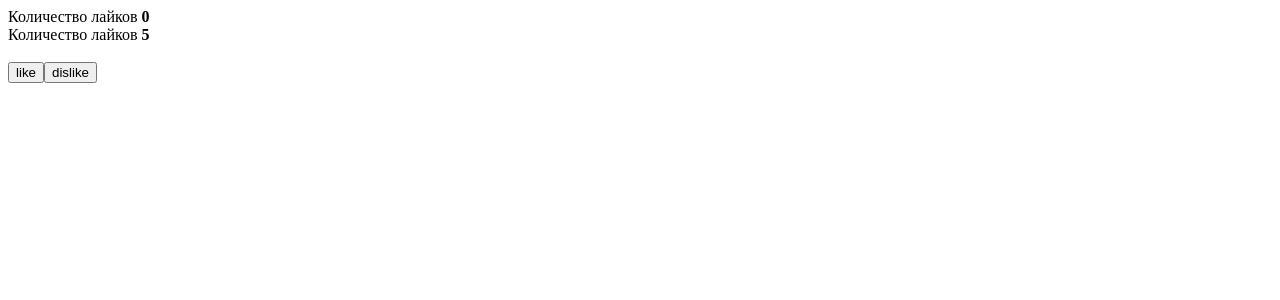
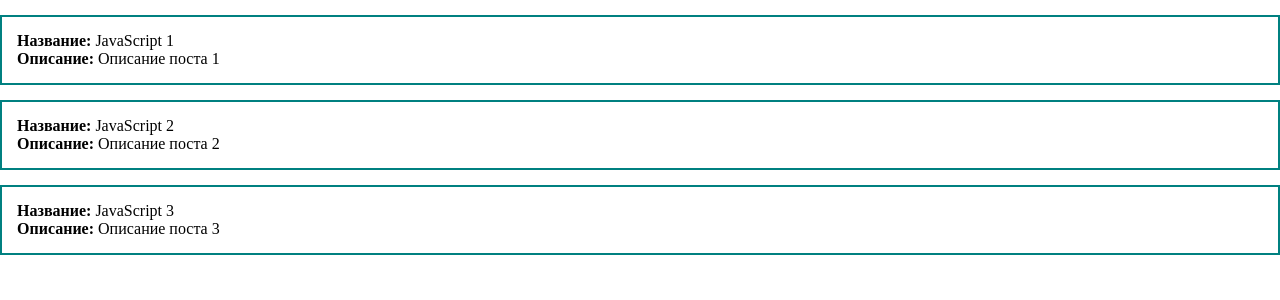
Before and after one commit to Sysreqx/vuejsApp01, a Vue app: page / in a window 1280 px wide. Shown: the top 300 px of the page. Built offline with nearby package versions, Linux system fonts and the light colour scheme.

Commit message:
feature (all): v-for

```diff
--- a/src/App.vue
+++ b/src/App.vue
@@ -2,33 +2,35 @@
   export default {
     data() {
       return {
-        likes: 0,
-        dislikes: 5,
+        posts: [
+          {id: 1, title: "JavaScript 1", body: "Описание поста 1"},
+          {id: 2, title: "JavaScript 2", body: "Описание поста 2"},
+          {id: 3, title: "JavaScript 3", body: "Описание поста 3"},
+        ]
       }
     },
-    methods: {
-      addLike() {
-        this.likes += 1;
-      },
-      addDislike() {
-        this.dislikes += 1;
-      }
-    }
   }
 </script>
 
 <template>
   <div>
-    <div>Количество лайков <strong>{{ likes }}</strong></div>
-    <div>Количество лайков <strong>{{ dislikes }}</strong></div>
-
-    <br>
-
-    <button @click="addLike">like</button>
-    <button v-on:click="addDislike">dislike</button>
+    <div class="post" v-for="post in posts">
+        <div><strong>Название:</strong> {{ post.title }}</div>
+        <div><strong>Описание:</strong> {{ post.body }}</div>
+    </div>
   </div>
 </template>
 
-<style scoped>
+<style>
+  * {
+    margin: 0;
+    padding: 0;
+    box-sizing: border-box;
+  }
 
+  .post {
+    margin-top: 15px;
+    padding: 15px;
+    border: 2px solid teal;
+  }
 </style>
```
